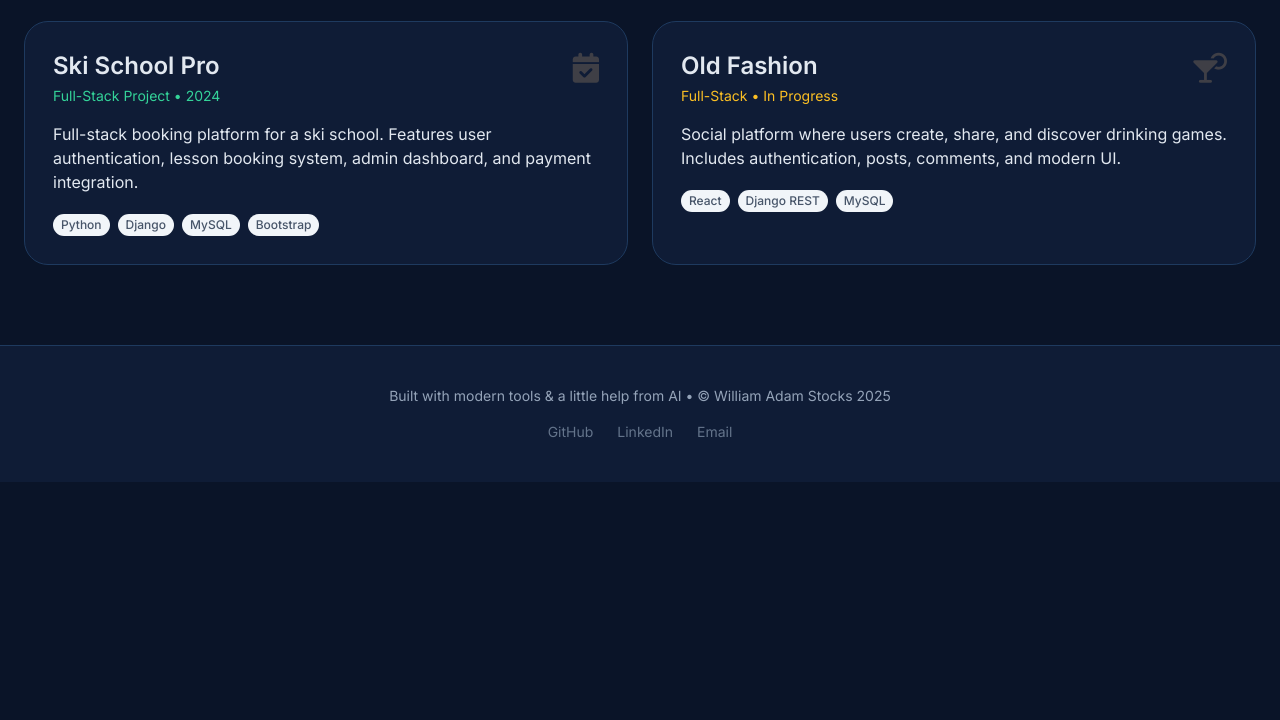
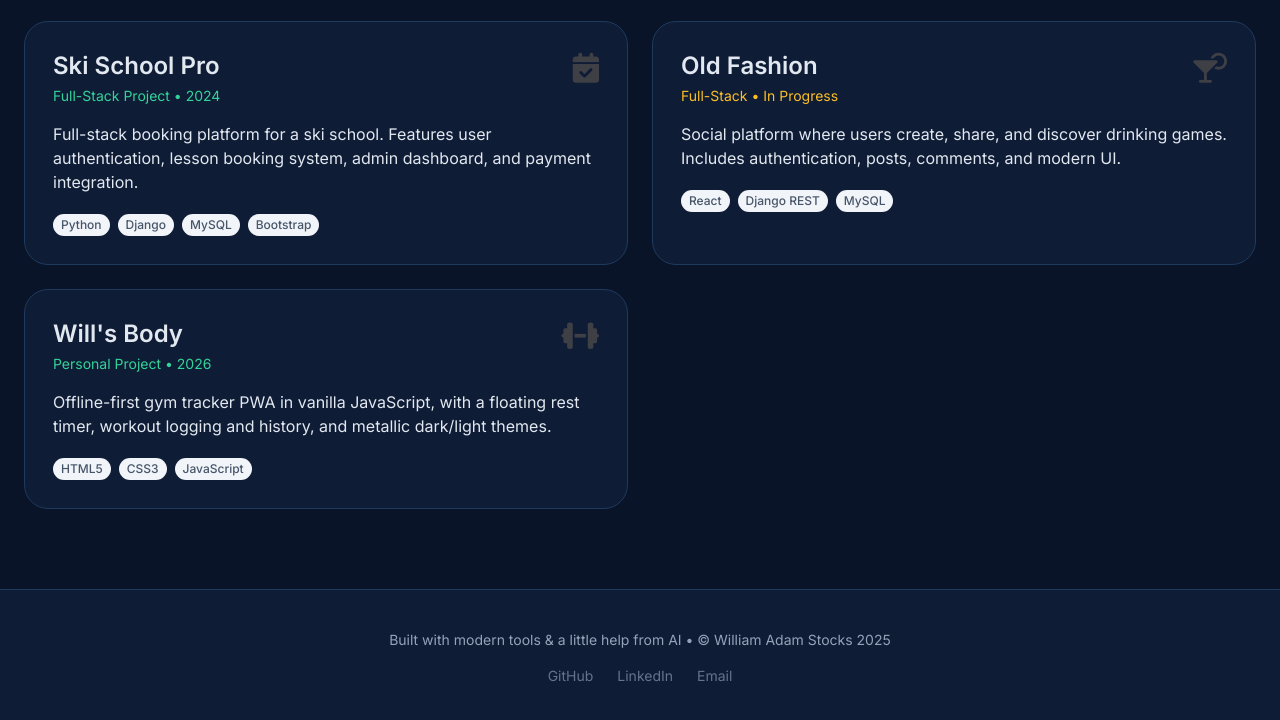
Before and after one commit to Stocks84/william-stocks-cv, a website: page index.html in a window 1280 px wide. Shown: the part 2921-3641 px from the top of the page. Before the commit the page ends 3403 px from the top, so only its background shows below. Drawn offline with Linux system fonts and the light colour scheme.

Commit message:
Add Will's Body project entry

```diff
--- a/index.html
+++ b/index.html
@@ -489,6 +489,23 @@
                 </div>
             </div>
 
+            <!-- Project 5 -->
+            <div onclick="showProjectModal(4)" class="project-card cursor-pointer bg-zinc-900 border border-zinc-800 hover:border-zinc-700 rounded-3xl p-7 group">
+                <div class="flex items-start justify-between mb-4">
+                    <div>
+                        <h3 class="font-semibold text-2xl group-hover:text-cyan-400 transition-colors">Will's Body</h3>
+                        <p class="text-sm text-emerald-400 mt-1">Personal Project • 2026</p>
+                    </div>
+                    <i class="fa-solid fa-dumbbell text-3xl text-zinc-700 group-hover:text-blue-500 transition-colors"></i>
+                </div>
+                <p class="text-zinc-300 line-clamp-3">Offline-first gym tracker PWA in vanilla JavaScript, with a floating rest timer, workout logging and history, and metallic dark/light themes.</p>
+                <div class="flex flex-wrap gap-2 mt-5">
+                    <span class="tech-tag">HTML5</span>
+                    <span class="tech-tag">CSS3</span>
+                    <span class="tech-tag">JavaScript</span>
+                </div>
+            </div>
+
         </div>
     </section>
 
--- a/js/main.js
+++ b/js/main.js
@@ -209,6 +209,13 @@ const projects = [
         tech: ["HTML5", "CSS3", "JavaScript", "React", "Python", "Django REST Framework", "MySQL", "Bootstrap"],
         live: "#",
         github: "https://github.com/Stocks84/Old-Fashion"
+    },
+    {
+        title: "Will's Body",
+        description: "An offline-first gym tracker PWA built in vanilla JavaScript with no build step. Features a floating rest timer, workout logging with session history, progression suggestions, and metallic dark/light themes, with all data stored on the device.",
+        tech: ["HTML5", "CSS3", "JavaScript", "PWA", "Service Worker"],
+        live: "https://stocks84.github.io/wills-body/",
+        github: "https://github.com/Stocks84/wills-body"
     }
 ];
 
```
Also changed, not shown: 1 other file.
